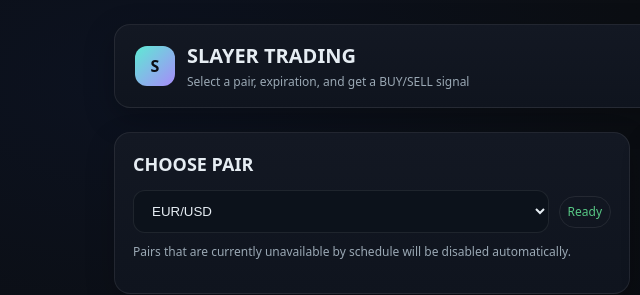
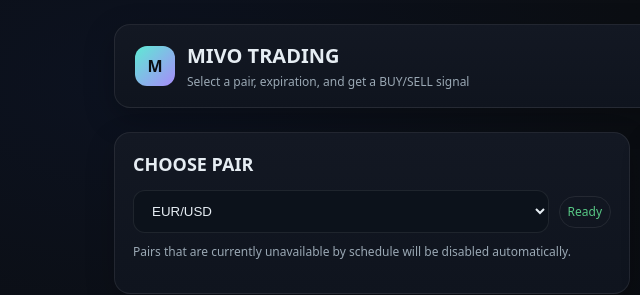
Before and after one commit to slayer-tech/mivo-trading-bot, a plain HTML site: page index.html in a window 1280 px wide. Shown: the top 295 px of the page, 0-640 px from the left. Drawn offline with Linux system fonts and the light colour scheme.

Commit message:
Update index.html

```diff
--- a/index.html
+++ b/index.html
@@ -13,9 +13,9 @@
   <div class="app">
     <header class="topbar">
       <div class="brand">
-        <div class="logo">S</div>
+        <div class="logo">M</div>
         <div>
-          <h1>SLAYER TRADING</h1>
+          <h1>MIVO TRADING</h1>
           <p class="muted">Select a pair, expiration, and get a BUY/SELL signal</p>
         </div>
       </div>
```
